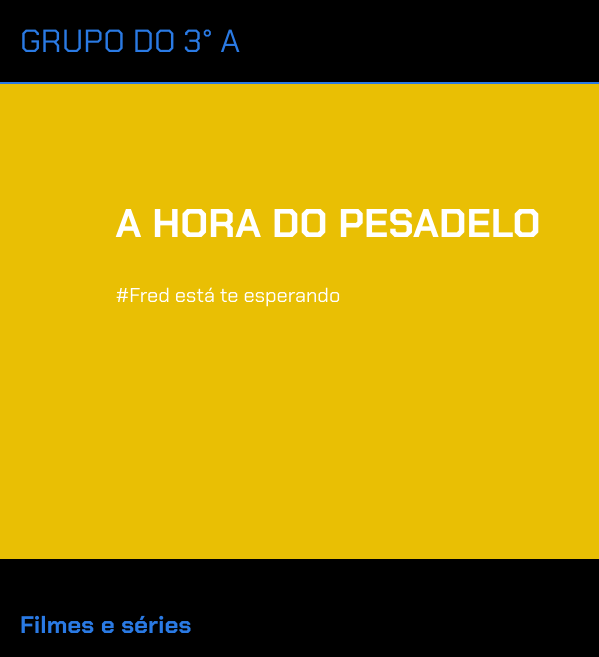
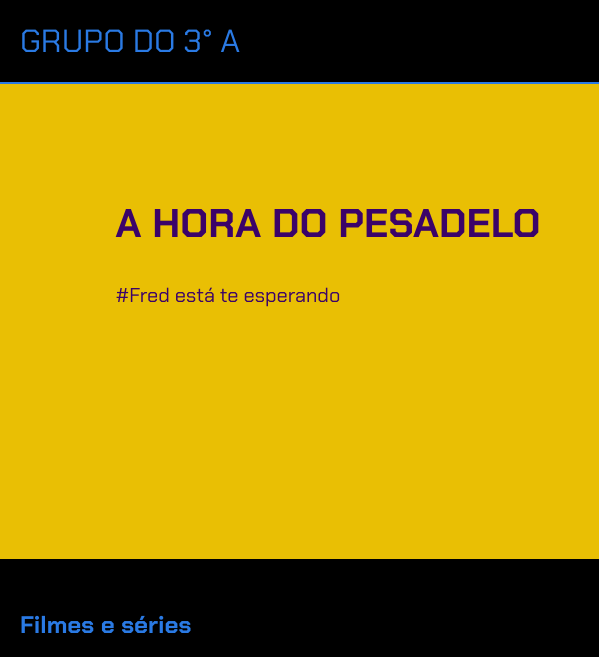
Before and after one commit to Prof-Rei/Sala-3-A_2024, a plain HTML site: page index.html in a window 1280 px wide. Shown: the top 657 px of the page, 0-599 px from the left. Drawn offline with Linux system fonts and the light colour scheme; grey boxes are pictures that could not be loaded.

Commit message:
Alteração_02

```diff
--- a/styles.css
+++ b/styles.css
@@ -1,5 +1,5 @@
 body {
-    color: white;
+    color: rgb(59, 3, 105);
     background: black;
     margin: 0px;
     font-family: "Chakra Petch", sans-serif;
```
